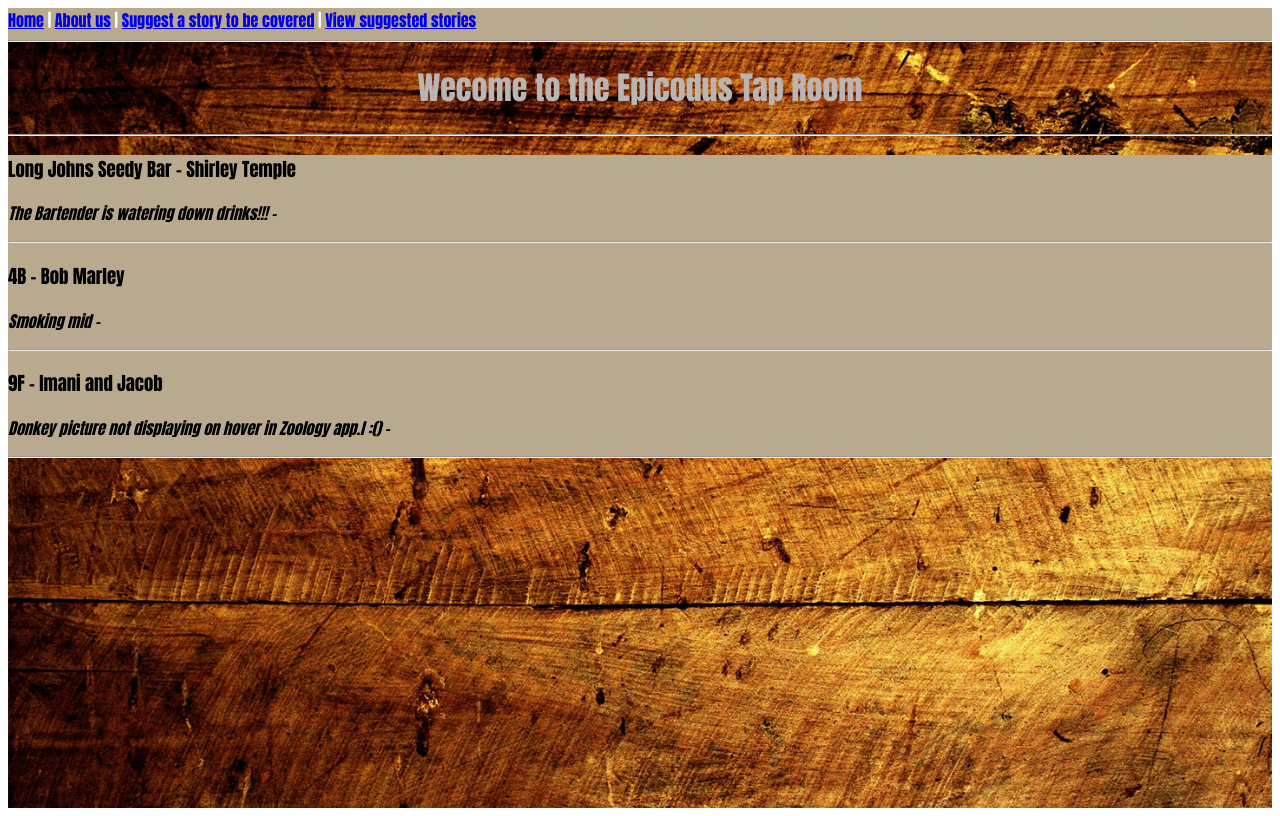
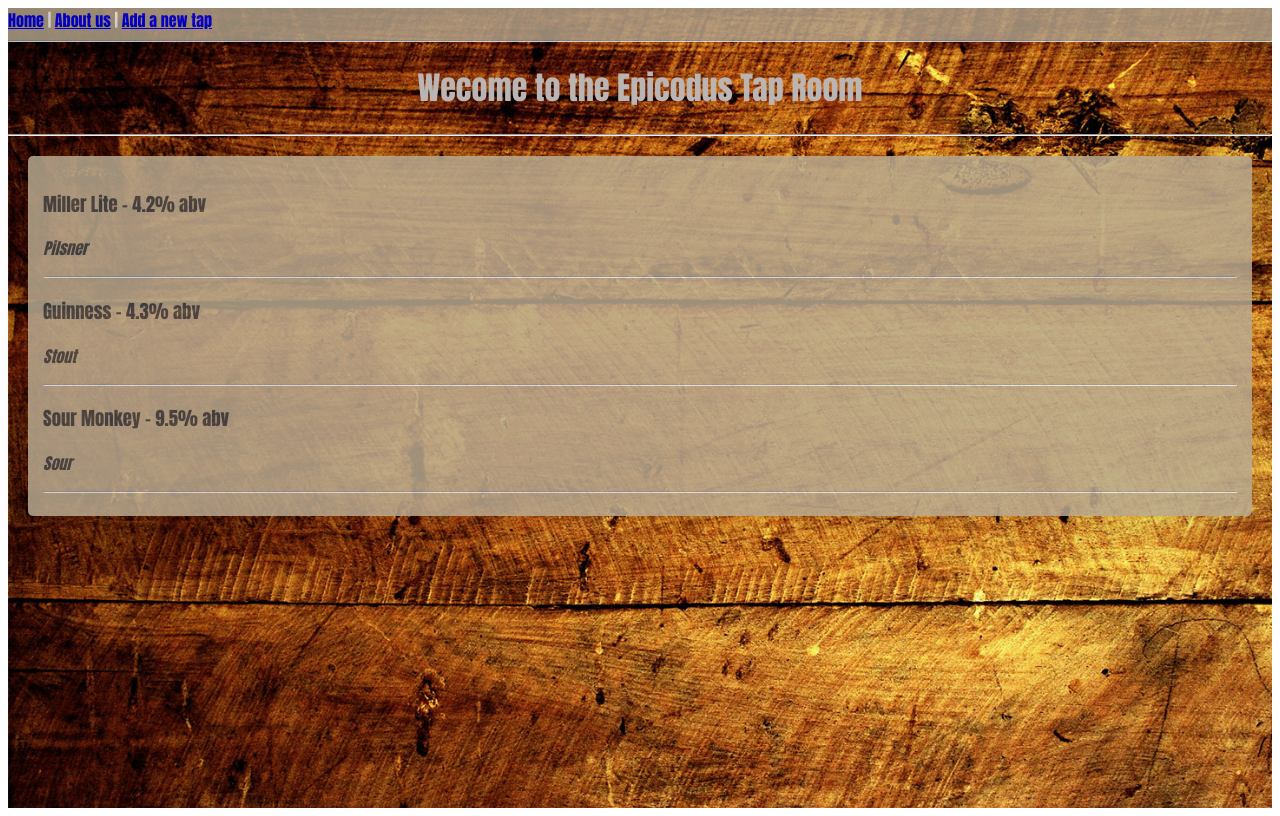
Before and after one commit to JakeAsh22/TapRoom-react, a React app: page /#/ in a window 1280 px wide. Built offline with nearby package versions, Linux system fonts and the light colour scheme.

Commit message:
Continue styling menu

```diff
--- a/src/components/Error404.jsx
+++ b/src/components/Error404.jsx
@@ -3,8 +3,11 @@ import PropTypes from 'prop-types'
 import { Link } from 'react-router-dom'
 
 function Error404(props){
+  const PageStyle = {
+    backgroundColor: '#b8a98f'
+  }
   return (
-    <div>
+    <div style ={PageStyle}>
       <h2>The page {props.location.pathname} does not exist!</h2>
       <h3>Would you like to return <Link to="/">home</Link> instead?</h3>
     </div>
--- a/src/components/Header.jsx
+++ b/src/components/Header.jsx
@@ -3,14 +3,15 @@ import { Link } from 'react-router-dom'
 
 
 function Header() {
-   const WordStyles = {
-      fontFamily: 'Impact, Charcoal, sans-serif',
-      color: 'white',
-      backgroundColor: '#b8a98f'
-   }
+  const WordStyles = {
+    fontFamily: 'Impact, Charcoal, sans-serif',
+    color: 'white',
+    backgroundColor: '#b8a98f',
+    opacity: '0.8'
+  }
   return (
     <div style ={WordStyles}>
-      <Link to="/">Home</Link> | <Link to="/AboutUs">About us</Link> | <Link to="/StorySuggestion">Suggest a story to be covered</Link> | <Link to="/ViewStories">View suggested stories</Link>
+      <Link to="/">Home</Link> | <Link to="/AboutUs">About us</Link> | <Link to="/StorySuggestion">Add a new tap</Link>
       <hr/>
     </div>
   )
--- a/src/components/Stories.jsx
+++ b/src/components/Stories.jsx
@@ -3,13 +3,14 @@ import React from 'react'
 import PropTypes from 'prop-types'
 
 function Staff(props){
-    const WordStyles = {
-        fontFamily: 'Impact, Charcoal, sans-serif'
-    }
+  const WordStyles = {
+    fontFamily: 'Impact, Charcoal, sans-serif',
+    opacity: '1!important'
+  }
   return (
     <div style = {WordStyles}>
-      <h3>{props.location} - {props.names}</h3>
-      <p> <em>{props.issue} - {props.picture}</em></p>
+      <h3>{props.names} - {props.abv} abv</h3>
+      <p> <em>{props.type}</em></p>
       <hr/>
     </div>
   )
@@ -18,8 +19,8 @@ function Staff(props){
 // PropTypes is referring to the PropTypes class we import at the top
 Staff.propTypes = {
   names: PropTypes.string.isRequired,
-  location: PropTypes.string.isRequired,
-  issue: PropTypes.string,
+  type: PropTypes.string.isRequired,
+  abv: PropTypes.string,
   picture: PropTypes.string
 }
 
--- a/src/components/StorySuggestion.jsx
+++ b/src/components/StorySuggestion.jsx
@@ -11,20 +11,20 @@ function StorySuggestion(){
     h1:hover {
       color: green;
     }
-    `}</style>Suggest A Story</h1>
+    `}</style>Add a new tap</h1>
 
       <form>
         <input
           type='text'
-          id='names'
-          placeholder="Submitter's Name"/>
+          id='name'
+          placeholder="Drink Name"/>
         <input
           type='text'
-          id='location'
-          placeholder='Location'/>
-        <textarea
-          id='issue'
-          placeholder='Describe the Story.'/>
+          id='type'
+          placeholder='Type of drink'/>
+        <input
+          id='ABV'
+          placeholder='ABV (Alcohol by Volume)'/>
       </form>
     </div>
   )
--- a/src/components/ViewStories.jsx
+++ b/src/components/ViewStories.jsx
@@ -4,27 +4,35 @@ import Stories from './Stories'
 
 var masterViewStories = [
   {
-    names: 'Shirley Temple',
-    location: 'Long Johns Seedy Bar',
-    issue: 'The Bartender is watering down drinks!!!'
+    names: 'Miller Lite',
+    type: 'Pilsner',
+    abv: '4.2%'
   },
   {
-    names: 'Bob Marley',
-    location: '4B',
-    issue: 'Smoking mid'
+    names: 'Guinness',
+    type: 'Stout',
+    abv: '4.3%'
   },
   {
-    names: 'Imani and Jacob',
-    location: '9F',
-    issue: 'Donkey picture not displaying on hover in Zoology app.l :()'
+    names: 'Sour Monkey',
+    type: 'Sour',
+    abv: '9.5%'
   }
 
 ]
 
-
 function ViewStories(){
-  const PageStyle = {
-    backgroundColor: '#b8a98f'
+  const BoxStyle = {
+    marginLeft: '20px',
+    border: '15px #FFFFFF',
+    padding: '15px',
+    margin: '20px',
+    borderRadius: '5px',
+    fontFamily: 'Circular',
+    color: '#484848',
+    boxShadow: '0 16px 40px rgba(0,0,0,0.12)',
+    backgroundColor: '#b8a98f',
+    opacity: '0.85'
   }
 
   return (
@@ -40,11 +48,11 @@ function ViewStories(){
     `}</style>Wecome to the Epicodus Tap Room</h1>
 
       <hr/>
-      <div style = {PageStyle}>
+      <div style = {BoxStyle}>
         {masterViewStories.map((stories, index) =>
           <Stories names={stories.names}
-            location={stories.location}
-            issue={stories.issue}
+            type={stories.type}
+            abv={stories.abv}
             key={index}/>
         )}
       </div>
```
